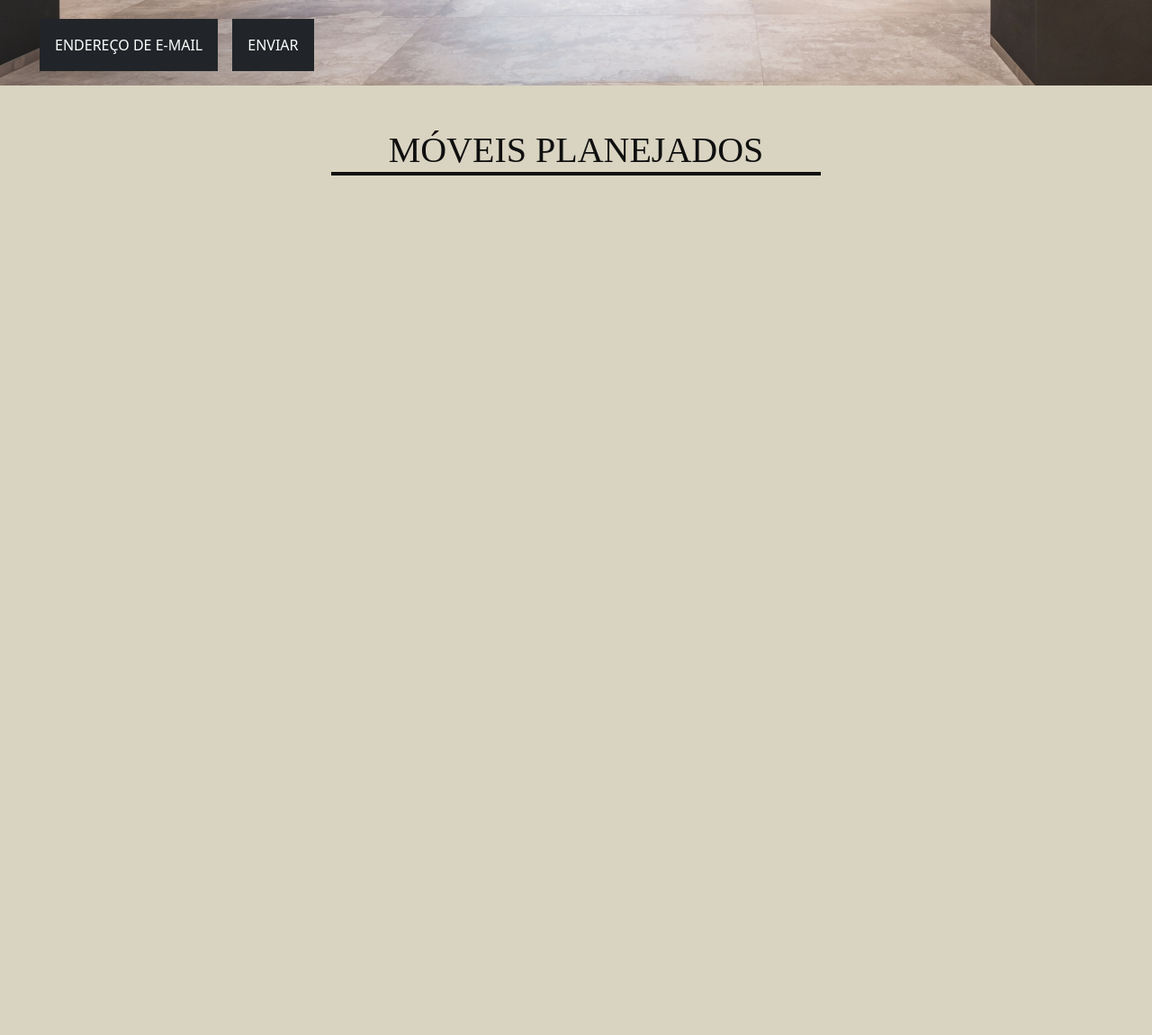
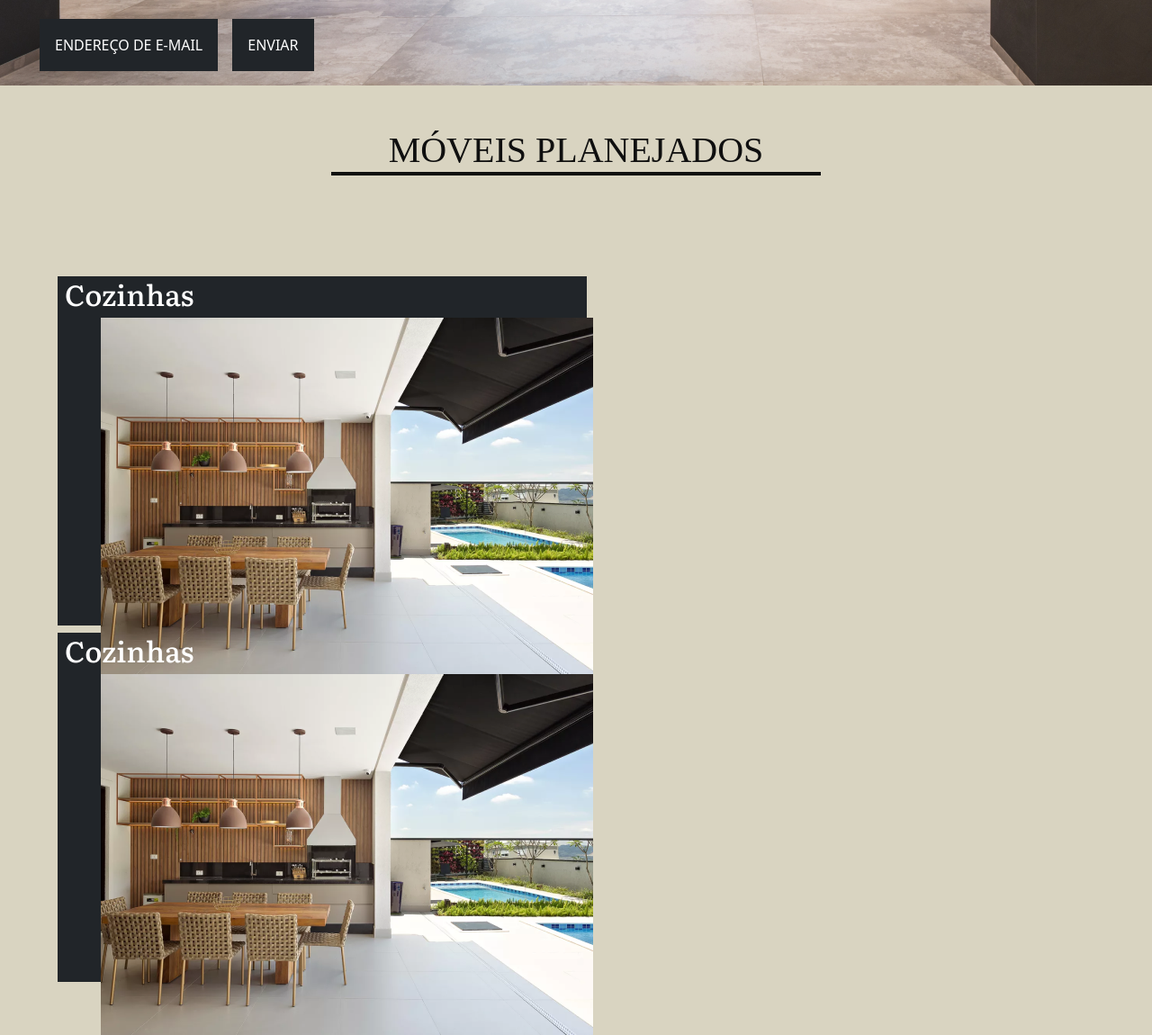
Before and after one commit to Anacarolinacruz/Zabra, a plain HTML site: page index.html in a window 1280 px wide. Shown: the part 603-1753 px from the top of the page at 90% size. Before the commit the page ends 854 px from the top, so only its background shows below. Drawn offline with nearby package versions, Linux system fonts and the light colour scheme; a web font is replaced by a local one.

Commit message:
:tada: update 2

```diff
--- a/css/style.css
+++ b/css/style.css
@@ -1,8 +1,13 @@
+/* im french */
 @import url('https://fonts.googleapis.com/css2?family=IM+Fell+French+Canon:ital@0;1&display=swap');
+/* literata */
+@import url('https://fonts.googleapis.com/css2?family=Literata:ital,opsz,wght@0,7..72,200;0,7..72,300;0,7..72,400;0,7..72,500;0,7..72,600;0,7..72,700;0,7..72,800;0,7..72,900;1,7..72,200;1,7..72,300;1,7..72,400;1,7..72,500;1,7..72,600;1,7..72,700;1,7..72,800;1,7..72,900&display=swap');
+
 
 :root{
     /* fonts */
     --french: 'IM Fell French Canon', serif;
+    --literata: 'Literata', serif;
     /* colors */
     --white: #eeee;
     --black: #0f0f0f;
@@ -15,6 +20,7 @@ body{
 
 .nav-link{
     font-size: 1.5rem;
+    text-transform: uppercase;
     font-family: var(--french);
     color: var(--white);
 }
@@ -44,3 +50,12 @@ body{
     padding: 0 4rem 0 4rem;
     border-bottom: 4px solid var(--black);
 }
+
+#cozinha-text{
+    color: white;
+    font-family: var(--literata);
+}
+
+#container-img{
+    margin: 30rem;
+}
--- a/index.html
+++ b/index.html
@@ -50,8 +50,21 @@
         </div>
     </section>
     <section>
-        <div class="d-flex align-items-center justify-content-center m-5">
+        <div class="d-flex align-items-center justify-content-center m-5 col">
             <h1 class="moveis-text">MÓVEIS PLANEJADOS</h1>
+        </div>
+        <div class="row row-cols-2">
+            <div class="container-fluid m-5">
+                <div class="bg-dark ms-3 col container-img" style="content: ''; width: 588px; height: 388px;">
+                    <h2 class="d-flex align-items-start m-2" id="cozinha-text">Cozinhas</h2>
+                    <img class="d-flex ms-lg-5" id="cozinha-img" src="img\galeria\deco-cozinha.png" alt="deco-cozinha">
+                </div>
+                <div class="bg-dark ms-3 col container-img" style="content: ''; width: 588px; height: 388px;">
+                    <h2 class="d-flex align-items-start m-2" id="cozinha-text">Cozinhas</h2>
+                    <img class="d-flex ms-lg-5" id="cozinha-img" src="img\galeria\deco-cozinha.png" alt="deco-cozinha">
+                </div>
+            </div>
+        </div>
         </div>
     </section>
     <!-- boostrap JS-->
```
Also changed, not shown: img/galeria/deco-cozinha.png (added).
